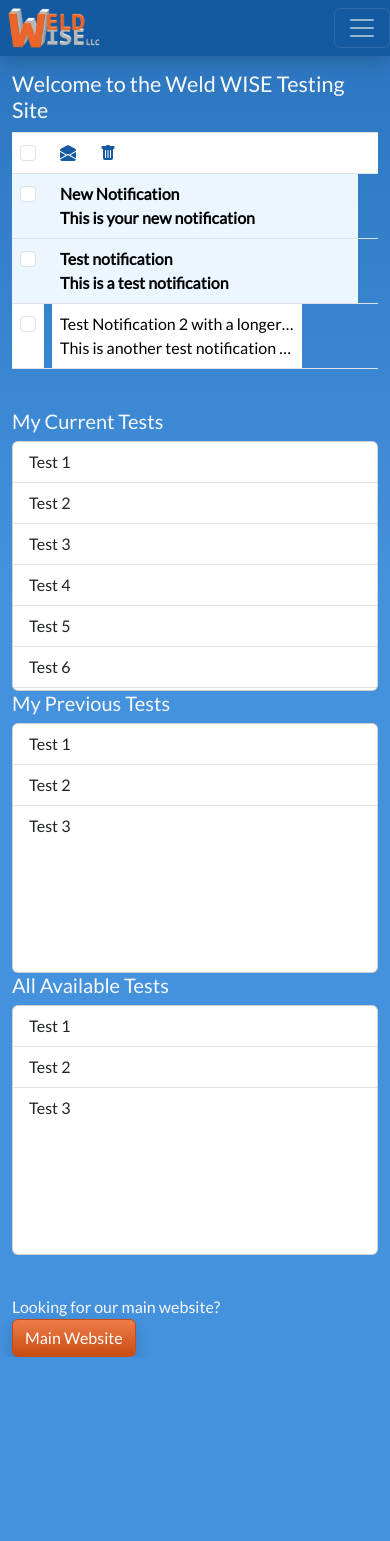
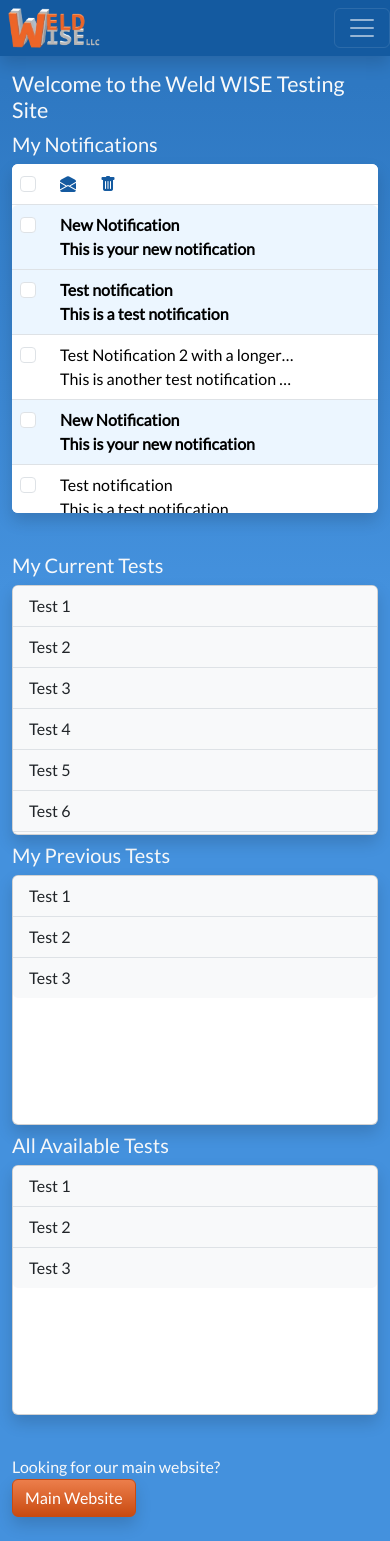
Before and after one commit to weimers1/weld-wise, a React (Create React App) app in the folder react/app/: page / in a window 390 px wide. Before the commit the page ends 1357 px from the top, so only its background shows below. Built offline with nearby package versions, Linux system fonts and the light colour scheme.

Commit message:
restyled home page and notification list; fixed notifications on small screens; restyled scroll bars

```diff
--- a/react/app/src/css/main.css
+++ b/react/app/src/css/main.css
@@ -127,6 +127,26 @@ body > * {
 	overflow-y: auto;
 }
 
+/* round scrollbar */
+::-webkit-scrollbar {
+	width: 12px;
+	height: 12px;
+}
+
+::-webkit-scrollbar-track {
+	background: #f5f5f5;
+	border-radius: 10px;
+}
+
+::-webkit-scrollbar-thumb {
+	border-radius: 10px;
+	background: #ccc;
+}
+
+::-webkit-scrollbar-thumb:hover {
+	background: #999;
+}
+
 /* change css when window is smaller (i.e. tablet or phone) */
 @media (max-width: 992px) {
 	/* custom sizing */
--- a/react/app/src/css/notification-list.css
+++ b/react/app/src/css/notification-list.css
@@ -5,9 +5,15 @@
 	text-overflow: ellipsis !important;
 }
 
-/* give border to top and bottom of row */
-#notification-list tr {
-	border-top-width: 1px;
+/* add a bottom to the table to allow for a rounded border */
+#notification-list tbody {
+	padding-bottom: 5px !important;
+	display: grid;
+}
+
+/* give border to bottom of each row */
+#notification-list tr,
+thead tr {
 	border-bottom-width: 1px;
 }
 
@@ -33,6 +39,21 @@
 	cursor: pointer;
 }
 
+/* set max height of notification list */
+#notification-list > table > tbody {
+	max-height: 308px !important;
+	overflow-y: scroll !important;
+}
+
+/* notification modal */
+#notification-modal .modal-content {
+	min-height: 35vh;
+}
+
+#notification-modal .modal-title {
+	font-size: calc(1.2rem);
+}
+
 /* change css when window is smaller (i.e. tablet or phone) */
 @media (max-width: 992px) {
 	/* shorten text on smaller screens and spread things down */
@@ -56,19 +77,41 @@
 	#notification-list .table > :not(caption) > * > * {
 		border: none !important;
 	}
+
+	/* notification modal height on smaller screens */
+	#notification-modal .modal-content {
+		min-height: 60vh;
+	}
+
+	/* needed for rounded bottom border on smaller screens */
+	#notification-list tbody {
+		display: block;
+	}
 }
 
 @media (max-width: 770px) {
+	/* shorten text on smaller screens and spread things down */
 	.notification-message,
 	.notification-title {
 		max-width: 400px !important;
 	}
+
+	/* notification modal height on smaller screens */
+	#notification-modal .modal-content {
+		min-height: 75vh;
+	}
 }
 
 @media (max-width: 500px) {
+	/* shorten text on smaller screens and spread things down */
 	.notification-message,
 	.notification-title {
 		max-width: 250px !important;
+	}
+
+	/* notification modal height on smaller screens */
+	#notification-modal .modal-content {
+		min-height: 97vh;
 	}
 }
 
@@ -78,8 +121,3 @@
 		max-width: 200px !important;
 	}
 }
-
-/* notification modal */
-#notification-modal .modal-content {
-	height: 35vh;
-}
--- a/react/app/src/js/components/modals/NotificationModal.js
+++ b/react/app/src/js/components/modals/NotificationModal.js
@@ -3,7 +3,7 @@ export function NotificationModal({ notification }) {
 		<div className="modal text-black" id="notification-modal">
 			<div className="modal-dialog modal-xl shadow">
 				<div className="modal-content">
-					<div className="modal-header row">
+					<div className="modal-header">
 						<div className="col-8">
 							<h5 className="modal-title">
 								{notification.title}
--- a/react/app/src/js/components/user/settings/NotificationList.js
+++ b/react/app/src/js/components/user/settings/NotificationList.js
@@ -25,6 +25,50 @@ export function NotificationList() {
 		{
 			id: 3,
 			read: true,
+			title: "Test Notification 2 with a longer title to test the ellipses cutoff on long text and smaller screens",
+			message:
+				"This is another test notification also with a really long text to test the cutoff on long text and small screens",
+			datetime: "04/20/2024 11:30 AM",
+		},
+		{
+			id: 4,
+			read: false,
+			title: "New Notification",
+			message: "This is your new notification",
+			datetime: "05/01/2024 12:05 PM",
+		},
+		{
+			id: 5,
+			read: true,
+			title: "Test notification",
+			message: "This is a test notification",
+			datetime: "05/01/2024 11:05 AM",
+		},
+		{
+			id: 6,
+			read: true,
+			title: "Test Notification 2 with a longer title to test the ellipses cutoff on long text and smaller screens",
+			message:
+				"This is another test notification also with a really long text to test the cutoff on long text and small screens",
+			datetime: "04/20/2024 11:30 AM",
+		},
+		{
+			id: 7,
+			read: true,
+			title: "New Notification",
+			message: "This is your new notification",
+			datetime: "05/01/2024 12:05 PM",
+		},
+		{
+			id: 8,
+			read: true,
+			title: "Test notification",
+			message: "This is a test notification",
+			datetime: "05/01/2024 11:05 AM",
+		},
+		{
+			id: 9,
+			read: false,
 			title: "Test Notification 2 with a longer title to test the ellipses cutoff on long text and smaller screens",
 			message:
 				"This is another test notification also with a really long text to test the cutoff on long text and small screens",
@@ -106,10 +150,10 @@ export function NotificationList() {
 		<>
 			<div className="row pb-4">
 				<div className="col-12" id="notification-list">
-					<table className="table">
+					<table className="table table-borderless bg-white rounded shadow">
 						<thead>
 							<tr>
-								<th colSpan={2}>
+								<th colSpan={3} className="rounded">
 									<input
 										type="checkbox"
 										className="form-check-input"
@@ -133,10 +177,9 @@ export function NotificationList() {
 										<i className="bi bi-trash-fill text-ww-dark"></i>
 									</a>
 								</th>
-								<th></th>
 							</tr>
 						</thead>
-						<tbody>
+						<tbody className="rounded">
 							{notifications.map((notification) => {
 								return (
 									<tr
@@ -148,7 +191,7 @@ export function NotificationList() {
 												: " bg-light-blue fw-bold")
 										}
 									>
-										<td width={"5%"}>
+										<td width={"3.5%"}>
 											<input
 												type="checkbox"
 												className="form-check-input notification-checkbox"
--- a/react/app/src/js/pages/Home.js
+++ b/react/app/src/js/pages/Home.js
@@ -6,41 +6,72 @@ export function Home({ userInfo }) {
 			<h4 className="pt-3">Welcome to the Weld WISE Testing Site</h4>
 			{userInfo.loggedIn ? (
 				<>
+					<h5>My Notifications</h5>
 					<NotificationList />
 					<div className="row pb-4">
-						<div className="col-lg-4 col-12">
+						<div className="col-lg-4 col-12 pb-2">
 							<h5>My Current Tests</h5>
-							<div className="card test-list">
+							<div className="card test-list shadow">
 								<ul className="list-group list-group-flush">
-									<li className="list-group-item">Test 1</li>
-									<li className="list-group-item">Test 2</li>
-									<li className="list-group-item">Test 3</li>
-									<li className="list-group-item">Test 4</li>
-									<li className="list-group-item">Test 5</li>
-									<li className="list-group-item">Test 6</li>
-									<li className="list-group-item">Test 7</li>
-									<li className="list-group-item">Test 8</li>
-									<li className="list-group-item">Test 9</li>
+									<li className="list-group-item bg-light">
+										Test 1
+									</li>
+									<li className="list-group-item bg-light">
+										Test 2
+									</li>
+									<li className="list-group-item bg-light">
+										Test 3
+									</li>
+									<li className="list-group-item bg-light">
+										Test 4
+									</li>
+									<li className="list-group-item bg-light">
+										Test 5
+									</li>
+									<li className="list-group-item bg-light">
+										Test 6
+									</li>
+									<li className="list-group-item bg-light">
+										Test 7
+									</li>
+									<li className="list-group-item bg-light">
+										Test 8
+									</li>
+									<li className="list-group-item bg-light">
+										Test 9
+									</li>
 								</ul>
 							</div>
 						</div>
-						<div className="col-lg-4 col-12">
+						<div className="col-lg-4 col-12 pb-2">
 							<h5>My Previous Tests</h5>
-							<div className="card test-list">
+							<div className="card test-list shadow">
 								<ul className="list-group list-group-flush">
-									<li className="list-group-item">Test 1</li>
-									<li className="list-group-item">Test 2</li>
-									<li className="list-group-item">Test 3</li>
+									<li className="list-group-item bg-light">
+										Test 1
+									</li>
+									<li className="list-group-item bg-light">
+										Test 2
+									</li>
+									<li className="list-group-item bg-light">
+										Test 3
+									</li>
 								</ul>
 							</div>
 						</div>
-						<div className="col-lg-4 col-12">
+						<div className="col-lg-4 col-12 pb-2">
 							<h5>All Available Tests</h5>
-							<div className="card test-list">
+							<div className="card test-list shadow">
 								<ul className="list-group list-group-flush">
-									<li className="list-group-item">Test 1</li>
-									<li className="list-group-item">Test 2</li>
-									<li className="list-group-item">Test 3</li>
+									<li className="list-group-item bg-light">
+										Test 1
+									</li>
+									<li className="list-group-item bg-light">
+										Test 2
+									</li>
+									<li className="list-group-item bg-light">
+										Test 3
+									</li>
 								</ul>
 							</div>
 						</div>
@@ -55,7 +86,7 @@ export function Home({ userInfo }) {
 					</div>
 				</div>
 			)}
-			<div className="row pt-3">
+			<div className="row pt-2 pb-4">
 				<div className="col-12">
 					<label className="d-block">
 						Looking for our main website?
```
